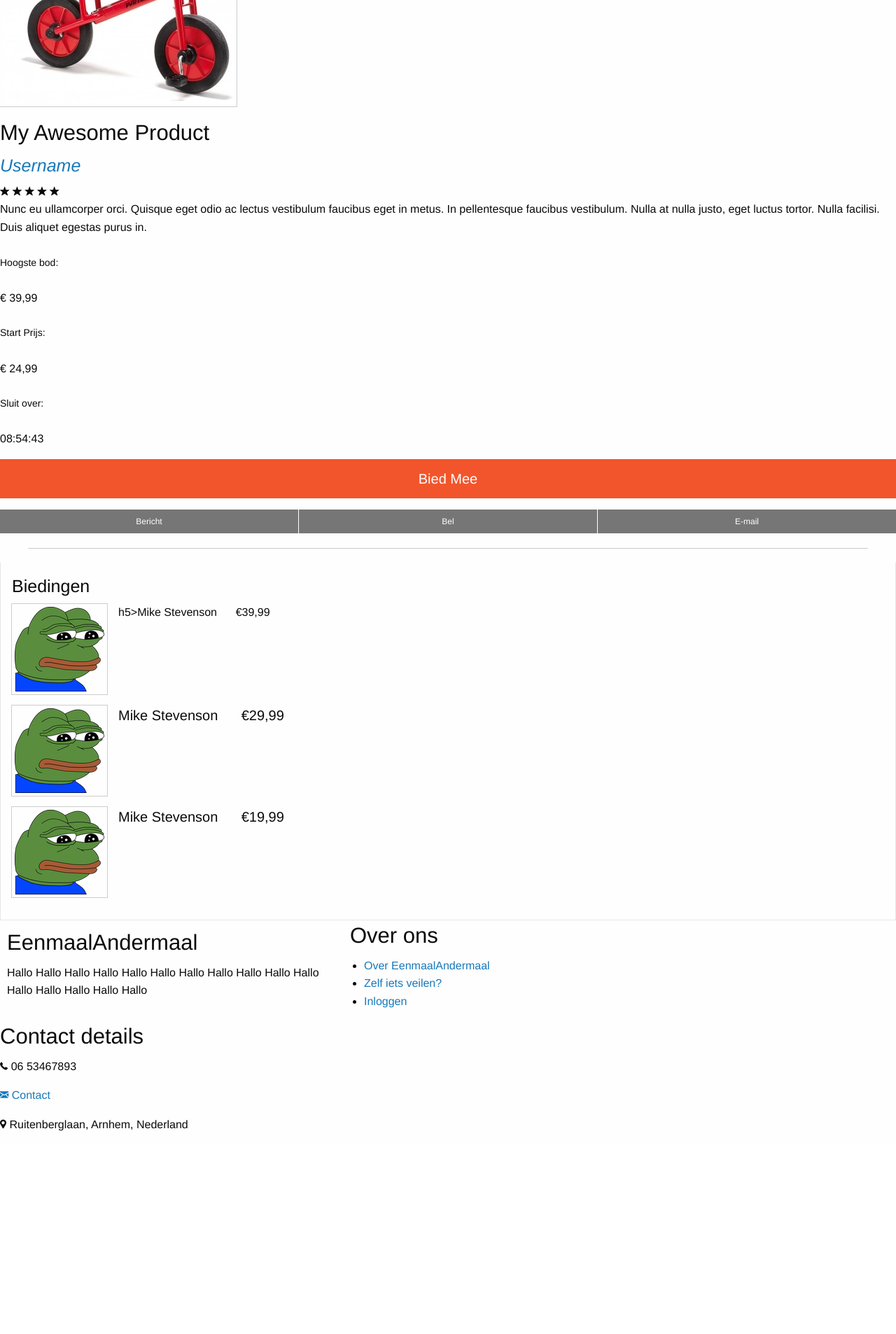
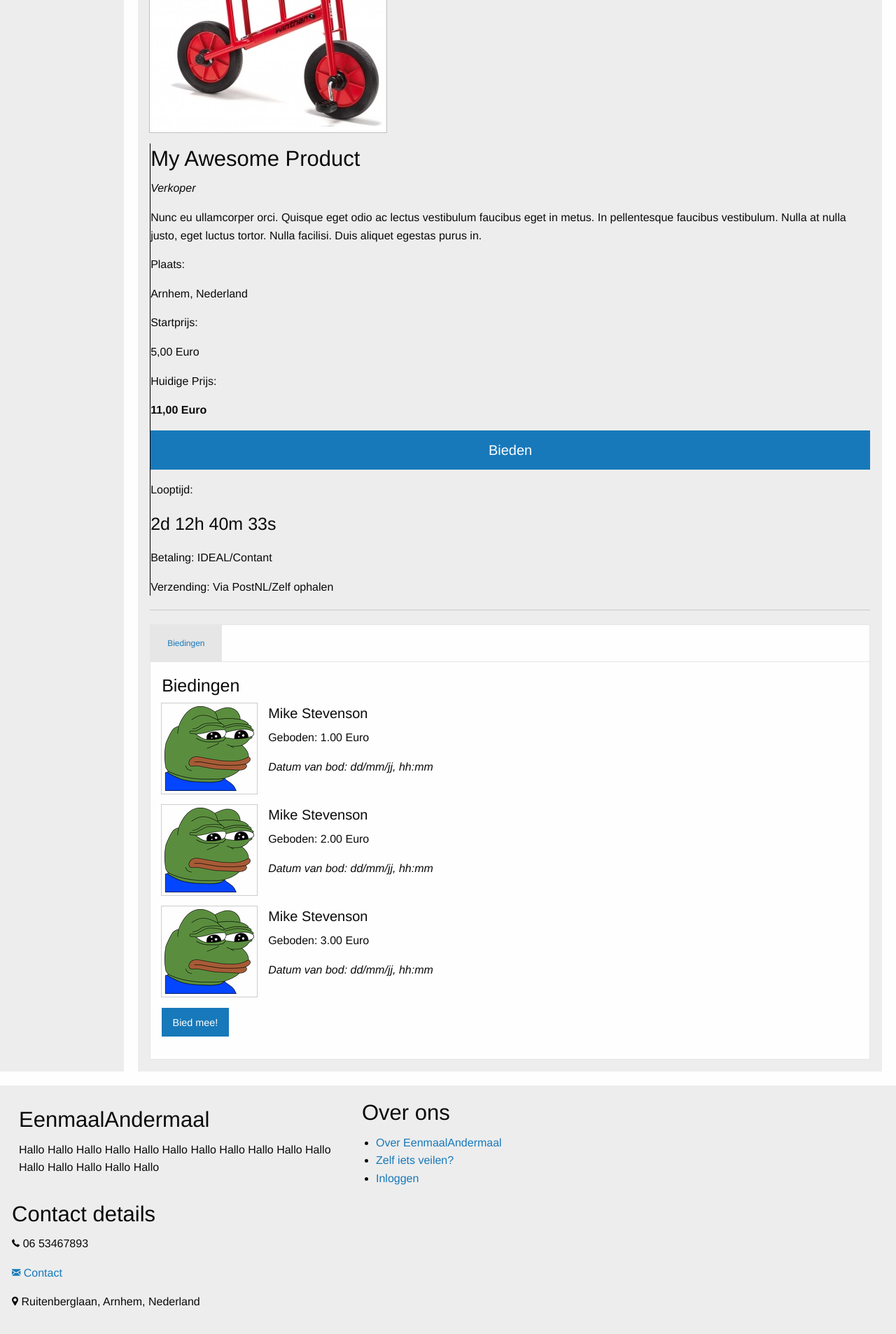
Before and after one commit to i-project-groep-14/I-project, a PHP site: page /product.php in a window 1280 px wide. Shown: the part 1720-3626 px from the top of the page at 70% size. Before the commit the page ends 3336 px from the top, so only its background shows below. Run offline with PHP 8.4, Linux system fonts and the light colour scheme; some libraries are stand-ins or nearby versions.

Commit message:
Product pagina aangepast

```diff
--- a/Website/css/Styles.css
+++ b/Website/css/Styles.css
@@ -151,8 +151,26 @@ input:checked + .side-label::after {
 }
 
 .rechts {
-  float: right;
+  /*float: right;*/
+  display: flex;
+  justify-content: flex-end;
 }
+
+.links {
+  display: flex;
+  justify-content: flex-start;
+
+}
+
+.lijn{
+  border-left: solid black 1px;
+}
+
+.klok{
+  font-size: 25px;
+}
+
+/**/
 
 footer{
   display: flex;
--- a/Website/product.php
+++ b/Website/product.php
@@ -1,29 +1,41 @@
-
-
 <?php
   $config = ['pagina' => 'product'];
 
  require_once 'aanroepingen/connectie.php';
  include_once 'aanroepingen/header.php';
+
 ?>
+
+<link rel="stylesheet" href="https://dhbhdrzi4tiry.cloudfront.net/cdn/sites/foundation.min.css">
+<div class="holy-grail-grid">
+    <div class="holy-grail-header">
+      <?php  include_once 'aanroepingen/header.php'?>
+    </div>
+
+    <div class="holy-grail-left">
+      <?php   include_once 'aanroepingen/RubNav.php'?>
+    </div>
+
+
+<div class="holy-grail-middle">
 
   <div class="row columns">
     <nav aria-label="You are here:" role="navigation">
       <ul class="breadcrumbs">
         <li><a href="#">Home</a></li>
-      <li><a href="#">Antiek en Kunst</a></li>
-      <li><a href="#">Kasten</a></li>
-      <li><span class="show-for-sr">Current: </span> Viking Fiets</li>
+        <li><a href="#">Features</a></li>
+        <li class="disabled">Gene Splicing</li>
+        <li>
+        <span class="show-for-sr">Current: </span> Cloning
+        </li>
       </ul>
     </nav>
     </div>
 
+    <div class="row">
+      <div class="medium-6 columns">
 
-<div class="row Margin">
-  <div class="medium-6 columns ">
-    <div class="center">
-      <img class="thumbnail Fthumbnail" src="Images/Fiets.jpg">
-    </div>
+        <img class="thumbnail" src="images/fiets.jpg">
         <div class="row small-up-4">
         <div class="column">
           <img class="thumbnail" src="images/fiets.jpg">
@@ -39,55 +51,53 @@
         </div>
       </div>
     </div>
-  <div class="medium-6 large-5 columns">
+
+ <!--Toevoegen informatie aan de rechterkant-->
+    <div class="medium-6 large-5 columns lijn">
       <h3>My Awesome Product</h3>
-    <section class="row">
-      <h4><a href="" class="grey"><i>Username</i></a></h4>
-      <i class="fi-star yellow"></i>
-      <i class="fi-star yellow"></i>
-      <i class="fi-star yellow"></i>
-      <i class="fi-star grey"></i>
-      <i class="fi-star grey"></i>
-    </section>
+      <p><i>Verkoper</i></p>
       <p>Nunc eu ullamcorper orci. Quisque eget odio ac lectus vestibulum faucibus eget in metus. In pellentesque faucibus vestibulum. Nulla at nulla justo, eget luctus tortor. Nulla facilisi. Duis aliquet egestas purus in.</p>
-    <div class="InfoVeiling">
+
       <div class="row">
         <div class="small-3 columns">
-          <label for="middle-label" class="middle">Hoogste bod:</label>
+          <p class="middle">Plaats:</p>
         </div>
         <div class="small-9 columns">
-          <p>€ 39,99 </p>
+          <p>Arnhem, Nederland</p>
         </div>
-      </div>
-      <div class="row">
+
         <div class="small-3 columns">
-          <label for="middle-label" class="middle">Start Prijs:</label>
+          <p class="middle">Startprijs:</p>
         </div>
         <div class="small-9 columns">
-          <p>€ 24,99 </p>
+          <p>5,00 Euro</p>
         </div>
-      </div>
-      <div class="row">
+
         <div class="small-3 columns">
-          <label for="middle-label" class="middle">Sluit over:</label>
+          <p class="middle">Huidige Prijs:</p>
         </div>
         <div class="small-9 columns">
-          <p>08:54:43 </p>
+          <p><b>11,00 Euro</b></p>
+        </div>
+
+      </div>
+        <a href="#" class="button large expanded">Bieden</a>
+        <p>Looptijd:</p>
+        <div class="klok">
+          <p>2d 12h 40m 33s </p>
+        </div>
+          <p class="middle">Betaling: IDEAL/Contant</p>
+          <p class="middle">Verzending: Via PostNL/Zelf ophalen</p>
       </div>
     </div>
 
-      <a href="#" class="button large expanded">Bied Mee</a>
-        <div class="small secondary expanded button-group">
-          <a class="button">Bericht</a>
-          <a class="button">Bel</a>
-          <a class="button">E-mail</a>
-        </div>
-      </div>
-    </div>
-  </div>
+<!--De bieding tab onderin-->
+    <div class="column row">
       <hr>
-  <div class=" column flex-center">
-    <div class="tabs-content rows" data-tabs-content="example-tabs">
+      <ul class="tabs" data-tabs id="example-tabs">
+        <li class="tabs-title is-active"><a href="#panel1" aria-selected="true">Biedingen</a></li>
+      </ul>
+      <div class="tabs-content" data-tabs-content="example-tabs">
         <div class="tabs-panel is-active" id="panel1">
         <h4>Biedingen</h4>
         <div class="media-object stack-for-small">
@@ -95,30 +105,53 @@
         <img class="thumbnail" src="images/profielfotoPlaceholder.png">
       </div>
       <div class="media-object-section">
-            h5>Mike Stevenson  &nbsp; &nbsp; &nbsp; <span class="rechts ProductBod">€39,99</span></h5>
+        <h5>Mike Stevenson</h5>
+        <p>Geboden: 1.00 Euro</p>
+        <p><i>Datum van bod: dd/mm/jj, hh:mm</i></p>
       </div>
     </div>
+
     <div class="media-object stack-for-small">
       <div class="media-object-section">
         <img class="thumbnail" src="images/profielfotoPlaceholder.png">
       </div>
       <div class="media-object-section">
-            <h5>Mike Stevenson &nbsp; &nbsp; &nbsp; <span class="rechts ProductBod">€29,99</span></h5>
+        <h5>Mike Stevenson</h5>
+        <p>Geboden: 2.00 Euro</p>
+        <p><i>Datum van bod: dd/mm/jj, hh:mm</i></p>
       </div>
     </div>
+
     <div class="media-object stack-for-small">
       <div class="media-object-section">
         <img class="thumbnail" src="images/profielfotoPlaceholder.png">
       </div>
       <div class="media-object-section">
-            <h5>Mike Stevenson &nbsp; &nbsp; &nbsp; <span class="rechts ProductBod">€19,99</span></h5>
+        <h5>Mike Stevenson</h5>
+        <p>Geboden: 3.00 Euro</p>
+        <p><i>Datum van bod: dd/mm/jj, hh:mm</i></p>
       </div>
     </div>
+      <button class="button">Bied mee!</button>
     </div>
-    </div>
+
+
     </div>
   </div>
 
-<?php
-  include_once 'aanroepingen/footer.html';
-?>
+
+</div>
+
+
+    <script src="https://code.jquery.com/jquery-2.1.4.min.js"></script>
+    <script src="https://dhbhdrzi4tiry.cloudfront.net/cdn/sites/foundation.js"></script>
+    <script>
+          $(document).foundation();
+    </script>
+
+
+  <div class="holy-grail-footer">
+    <?php include_once 'aanroepingen/footer.html' ?>
+  </div>
+
+</div>
```
Lines whose indentation alone changed are shown as unchanged.
